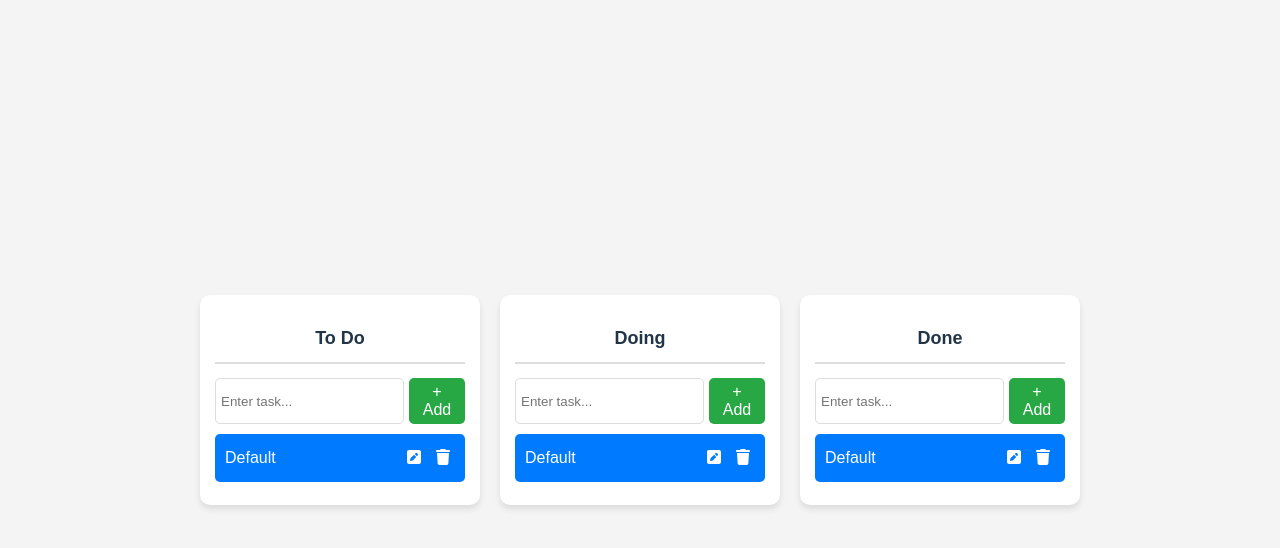
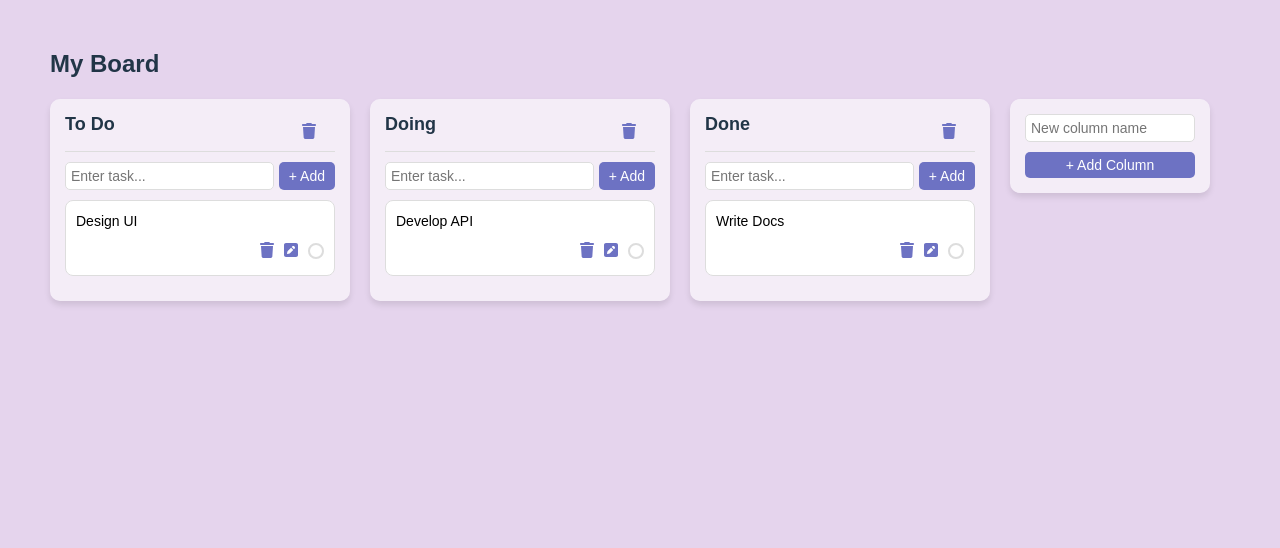
Before and after one commit to carolastolfo/FlowBoard, a React (Vite) app in the folder client/: page / in a window 1280 px wide. Shown: the top 548 px of the page. Built offline with nearby package versions, Linux system fonts and the light colour scheme.

Commit message:
Function add column, checkbox, styles

```diff
--- a/client/src/App.css
+++ b/client/src/App.css
@@ -1,39 +1,130 @@
-/* General Styling */
+* {
+  margin: 0;
+  padding: 0;
+  box-sizing: border-box;
+}
+
+body, html {
+  overflow-x: auto;
+  height: 100vh;
+  margin: 0;
+}
+
 body {
+  display: flex;
+  background-color: #E5D4ED;
   font-family: Arial, sans-serif;
-  background-color: #f4f4f4;
-  display: flex;
   justify-content: center;
   align-items: center;
   height: 100vh;
   margin: 0;
 }
 
-/* Main Board Container */
+h2 {
+  margin-bottom: 20px;
+  word-wrap: break-word;
+  overflow-wrap: break-word;
+  white-space: normal;
+  line-height: 1.2;
+}
+
+.kanban-container {
+  display: flex;
+  flex-direction: column;
+  align-items: flex-start;
+  width: 100vw;
+  height: 100vh;
+  padding: 50px;
+}
+
+.kanban-board-wrapper {
+  display: flex;
+  justify-content: flex-start;
+  width: 100%;
+}
+
 .kanban-board {
   display: flex;
   gap: 20px;
-  padding: 20px;
+  white-space: nowrap;
+  align-items: flex-start;
+  width: max-content;
+  min-width: 100vw;
+  height: 100%;
 }
 
-/* Columns */
 .column {
-  width: 250px;
-  background: white;
+  width: 300px;
+  background: rgba(255, 255, 255, 0.6);
   padding: 15px;
   border-radius: 10px;
   box-shadow: 0 4px 6px rgba(0, 0, 0, 0.1);
+  flex-shrink: 0;
+  overflow: hidden;
+}
+
+.add-column {
+  display: flex;
+  flex-direction: column;
+  background: rgba(255, 255, 255, 0.6);
+  padding: 15px;
+  border-radius: 10px;
+  box-shadow: 0 4px 6px rgba(0, 0, 0, 0.1);
+  width: 200px;
+  flex-shrink: 0;
+  min-width: 200px;
+  margin-right: 20px;
+}
+
+.add-column input {
+  flex: 1;
+  padding: 5px;
+  border: 1px solid #ddd;
+  border-radius: 5px;
+  margin-bottom: 10px;
+  font-size: 14px;
+}
+
+.add-column button {
+  background-color: #6D72C3;
+  color: white;
+  font-size: 14px;
+  border: none;
+  padding: 5px 10px;
+  cursor: pointer;
+  border-radius: 5px;
+}
+
+.add-column button:hover {
+  background-color: #5C60A5;
 }
 
 .column h2 {
-  text-align: center;
   font-size: 18px;
   font-weight: bold;
-  padding-bottom: 10px;
-  border-bottom: 2px solid #ddd;
+  margin: 0;
+  flex-grow: 1;
 }
 
-/* Add Task Section */
+.column-header {
+  display: flex;
+  justify-content: space-between;
+  width: 100%;
+  border-bottom: 1px solid #ddd;
+  margin-bottom: 10px;
+}
+
+.delete-column-btn {
+  background: none;
+  border: none;
+  color: #6D72C3;
+  cursor: pointer;
+}
+
+.delete-column-btn:hover {
+  color: #5C60A5;
+}
+
 .add-task {
   display: flex;
   gap: 5px;
@@ -45,11 +136,14 @@ body {
   padding: 5px;
   border: 1px solid #ddd;
   border-radius: 5px;
+  font-size: 14px;
+  outline: none;
 }
 
 .add-task button {
-  background-color: #28a745;
+  background-color: #6D72C3;
   color: white;
+  font-size: 14px;
   border: none;
   padding: 5px 10px;
   cursor: pointer;
@@ -57,52 +151,108 @@ body {
 }
 
 .add-task button:hover {
-  background-color: #218838;
+  background-color: #5C60A5;
 }
 
 .task {
-  background-color: #007bff;
-  color: white;
+  display: flex;
+  color: black;
+  flex-direction: column;
+  justify-content: space-between;
+  align-items: flex-start;
   padding: 10px;
-  border-radius: 5px;
-  margin-bottom: 8px;
-  cursor: grab;
-  transition: transform 0.2s ease-in-out;
-  display: flex;
-  justify-content: space-between;
-  align-items: center;
+  max-width: 100%;
+  background: white;
+  border-radius: 8px;
+  /* word-wrap: break-word;
+  overflow-wrap: break-word; */
+  white-space: normal;
+  margin-bottom: 10px;
+  border: 1px solid #ddd;
+  font-size: 14px;
 }
 
 .task:hover {
-  transform: scale(1.05);
+  border: 1px solid #5C60A5;
+  cursor: pointer;
+}
+
+.task-textarea {
+  width: 95%;
+  overflow-y: auto;
+  resize: vertical;
+  font-size: 14px;
+  border: none;
+  border-radius: 5px;
+  outline: none;
+  /* word-break: break-word;
+  white-space: pre-wrap; */
+  background: white;
+  color: black;
+  font-size: 14px;
+}
+
+.task-content {
+  display: block;
+  width: 100%;
+  /* white-space: pre-wrap;
+  overflow-wrap: break-word;
+  word-break: break-word; */
 }
 
 .task-buttons {
   display: flex;
-  gap: 5px;
+  flex-direction: row-reverse;
+  width: 100%;
+  margin-top: 5px;
+  align-items: center;
 }
 
 .edit-btn, .delete-btn {
   background: none;
   border: none;
-  color: white;
+  color: #6D72C3;
   cursor: pointer;
   font-size: 16px;
   padding: 5px;
 }
 
 .edit-btn:hover {
-  color: #D6D6D6;
+  color: #5C60A5;
 }
 
 .delete-btn:hover {
-  color: #D6D6D6;
+  color: #5C60A5;
 }
 
-.task-input {
-  width: 100%;
-  border: none;
-  padding: 5px;
-  border-radius: 3px;
-  font-size: 14px;
+.task-checkbox {
+  width: 16px;
+  height: 16px;
+  border-radius: 50%;
+  appearance: none;
+  border: 2px solid #ddd;
+  background-color: white;
+  cursor: pointer;
+  position: relative;
+  margin-left: 5px;
 }
+
+.task-checkbox:checked {
+  background-color: #07b928;
+  border: 2px solid #07b928;
+}
+
+.task-checkbox:checked::after {
+  content: '✓';
+  font-size: 16px;
+  color: white;
+  position: absolute;
+  top: 50%;
+  left: 50%;
+  transform: translate(-50%, -50%);
+}
+
+.completed {
+  text-decoration: line-through;
+  color: gray;
+}
--- a/client/src/components/Column.jsx
+++ b/client/src/components/Column.jsx
@@ -1,19 +1,52 @@
-import { useState } from 'react';
 import { Droppable } from '@hello-pangea/dnd';
 import Task from './Task';
+import { useState } from 'react';
+import { FontAwesomeIcon } from '@fortawesome/react-fontawesome';
+import { faTrash } from '@fortawesome/free-solid-svg-icons';
 
-const Column = ({ title, tasks, id, addTask, deleteTask, editTask }) => {
-  const [newTask, setNewTask] = useState('');
+// Represents a single column in the Kanban board
+const Column = ({
+  title, // Title of the column
+  tasks, // Array of tasks in this column
+  id, // Unique identifier for the column
+  addTask, // Function to add a new task
+  deleteTask, // Function to delete a task
+  editTask, // Function to edit a task
+  deleteColumn, // Function to delete this column
+}) => {
+  const [newTask, setNewTask] = useState(''); // State to store the new task input
 
-  const handleAddTask = () => {
-    addTask(id, newTask);
-    setNewTask('');
-  };
+  // Function to handle adding a new task
+  // const handleAddTask = () => {
+  //   if (!newTask.trim()) return; // Prevent adding empty tasks
+  //   addTask(id, newTask); // Call addTask function with column ID and task text
+  //   setNewTask(''); // Clear the input field
+  // };
 
   return (
     <div className='column'>
-      <h2>{title}</h2>
+      <div className='column-header'>
+        <h2>
+          {title.split('\n').map((line, index) => (
+            <span key={index}>
+              {line}
+              <br />
+            </span>
+          ))}
+        </h2>
 
+        {deleteColumn && (
+          <button
+            className='delete-column-btn'
+            onClick={() => deleteColumn(id)}
+            title='Delete Column'
+          >
+            <FontAwesomeIcon icon={faTrash} />
+          </button>
+        )}
+      </div>
+
+      {/* Input for adding tasks */}
       <div className='add-task'>
         <input
           type='text'
@@ -21,9 +54,19 @@ const Column = ({ title, tasks, id, addTask, deleteTask, editTask }) => {
           onChange={(e) => setNewTask(e.target.value)}
           placeholder='Enter task...'
         />
-        <button onClick={handleAddTask}>+ Add</button>
+        {/* <button onClick={handleAddTask}>+ Add</button> */}
+        <button
+          onClick={() => {
+            if (!newTask.trim()) return;
+            addTask(id, newTask);
+            setNewTask('');
+          }}
+        >
+          + Add
+        </button>
       </div>
 
+      {/* Droppable area for drag-and-drop functionality */}
       <Droppable droppableId={id}>
         {(provided) => (
           <div
--- a/client/src/components/KanbanBoard.jsx
+++ b/client/src/components/KanbanBoard.jsx
@@ -1,102 +1,164 @@
-import { useState } from 'react';
+import { useState, useRef, useEffect } from 'react';
 import { DragDropContext } from '@hello-pangea/dnd';
 import Column from './Column';
 
+// Represents the entire board with multiple columns
 const KanbanBoard = () => {
+  // State to store tasks
   const [tasks, setTasks] = useState({
-    todo: [{ id: '1', content: 'Default' }],
-    doing: [{ id: '2', content: 'Default' }],
-    done: [{ id: '3', content: 'Default' }],
+    todo: { title: 'To Do', items: [{ id: '1', content: 'Design UI' }] },
+    doing: { title: 'Doing', items: [{ id: '2', content: 'Develop API' }] },
+    done: { title: 'Done', items: [{ id: '3', content: 'Write Docs' }] },
   });
 
+  const [newColumnName, setNewColumnName] = useState(''); // State for new column
+  const boardRef = useRef(null);
+
+  useEffect(() => {
+    if (boardRef.current) {
+      boardRef.current.scrollLeft = boardRef.current.scrollWidth;
+    }
+  }, [tasks]);
+
+  // Function to add a task to a specific column
   const addTask = (columnId, content) => {
-    if (!content.trim()) return;
-    const newTask = { id: Date.now().toString(), content };
+    if (!content.trim()) return; // Prevent adding empty tasks
+    const newTask = { id: Date.now().toString(), content, completed: false }; // Create a new task object
     setTasks((prev) => ({
       ...prev,
-      [columnId]: [...prev[columnId], newTask],
+      [columnId]: {
+        ...prev[columnId],
+        items: [...prev[columnId].items, newTask], // Add the new task to the column
+      },
     }));
   };
 
+  // Function to delete a task from a specific column
   const deleteTask = (columnId, taskId) => {
     setTasks((prev) => ({
       ...prev,
-      [columnId]: prev[columnId].filter((task) => task.id !== taskId),
+      [columnId]: {
+        ...prev[columnId],
+        items: prev[columnId].items.filter((task) => task.id !== taskId), // Remove the task from the column
+      },
     }));
   };
 
-  const editTask = (columnId, taskId, newContent) => {
+  // Function to edit a task in a specific column
+  const editTask = (columnId, taskId, updatedTask) => {
     setTasks((prev) => ({
       ...prev,
-      [columnId]: prev[columnId].map((task) =>
-        task.id === taskId ? { ...task, content: newContent } : task
+      [columnId]: {
+        ...prev[columnId],
+        items: prev[columnId].items.map((task) =>
+          task.id === taskId
+            ? {
+                ...task,
+                content: updatedTask.content,
+                completed: updatedTask.completed,
+              }
+            : task
         ),
+      },
     }));
   };
 
-  const onDragEnd = (result) => {
-    const { source, destination } = result;
+  // Function to delete a column
+  const deleteColumn = (columnId) => {
+    setTasks((prev) => {
+      const updatedTasks = { ...prev };
+      delete updatedTasks[columnId]; // Remove the column from state
+      return updatedTasks;
+    });
+  };
 
-    if (!destination) return;
+  // Function to add a new column
+  const addColumn = () => {
+    if (!newColumnName.trim()) return; // Prevent adding empty columns
+    const newColumnId = `col-${Date.now()}`;
+    setTasks((prev) => ({
+      ...prev,
+      [newColumnId]: { title: newColumnName, items: [] }, // Create a new column with an empty task list
+    }));
+    setNewColumnName('');
+
+    // Auto-scroll to new column
+    setTimeout(() => {
+      if (boardRef.current) {
+        boardRef.current.scrollLeft = boardRef.current.scrollWidth;
+      }
+    }, 100);
+  };
+
+  // Function to handle drag-and-drop task movement
+  const onDragEnd = ({ source, destination }) => {
+    // If there's no valid destination or task is dropped at the same position, do nothing
     if (
-      source.droppableId === destination.droppableId &&
-      source.index === destination.index
+      !destination ||
+      (source.droppableId === destination.droppableId &&
+        source.index === destination.index)
     )
       return;
 
-    const sourceColumn = source.droppableId;
-    const destinationColumn = destination.droppableId;
+    setTasks((prev) => {
+      const sourceTasks = [...prev[source.droppableId].items]; // Get tasks from the source column
+      const destinationTasks =
+        source.droppableId === destination.droppableId
+          ? sourceTasks
+          : [...prev[destination.droppableId].items]; // Get tasks from the destination column
 
-    const sourceTasks = Array.from(tasks[sourceColumn]);
-    const destinationTasks = Array.from(tasks[destinationColumn]);
+      const [movedTask] = sourceTasks.splice(source.index, 1); // Remove the task from the source column
+      destinationTasks.splice(destination.index, 0, movedTask); // Insert task into the destination column
 
-    const [movedTask] = sourceTasks.splice(source.index, 1);
-
-    if (sourceColumn === destinationColumn) {
-      sourceTasks.splice(destination.index, 0, movedTask);
-      setTasks((prev) => ({
+      return {
         ...prev,
-        [sourceColumn]: sourceTasks,
-      }));
-    } else {
-      destinationTasks.splice(destination.index, 0, movedTask);
-      setTasks((prev) => ({
-        ...prev,
-        [sourceColumn]: sourceTasks,
-        [destinationColumn]: destinationTasks,
-      }));
-    }
+        [source.droppableId]: {
+          ...prev[source.droppableId],
+          items: sourceTasks, // Update source column tasks
+        },
+        ...(source.droppableId !== destination.droppableId && {
+          [destination.droppableId]: {
+            ...prev[destination.droppableId],
+            items: destinationTasks, // Update destination column tasks
+          },
+        }),
+      };
+    });
   };
 
   return (
+    <div className='kanban-container'>
+      <h2>My Board</h2>
+      <div className='kanban-board-wrapper'>
         <DragDropContext onDragEnd={onDragEnd}>
-      <div className='kanban-board'>
+          <div className='kanban-board' ref={boardRef}>
+            {Object.keys(tasks).map((columnId) => (
               <Column
-          title='To Do'
-          tasks={tasks.todo}
-          id='todo'
+                key={columnId}
+                id={columnId}
+                title={tasks[columnId].title}
+                tasks={tasks[columnId].items}
                 addTask={addTask}
                 deleteTask={deleteTask}
+                deleteColumn={deleteColumn}
                 editTask={editTask}
               />
-        <Column
-          title='Doing'
-          tasks={tasks.doing}
-          id='doing'
-          addTask={addTask}
-          deleteTask={deleteTask}
-          editTask={editTask}
+            ))}
+
+            {/* Add New Column Button */}
+            <div className='add-column'>
+              <input
+                type='text'
+                value={newColumnName}
+                onChange={(e) => setNewColumnName(e.target.value)}
+                placeholder='New column name'
               />
-        <Column
-          title='Done'
-          tasks={tasks.done}
-          id='done'
-          addTask={addTask}
-          deleteTask={deleteTask}
-          editTask={editTask}
-        />
+              <button onClick={addColumn}>+ Add Column</button>
+            </div>
           </div>
         </DragDropContext>
+      </div>
+    </div>
   );
 };
 
--- a/client/src/components/Task.jsx
+++ b/client/src/components/Task.jsx
@@ -1,17 +1,37 @@
-import { useState } from 'react';
+import { useState, useEffect } from 'react';
 import { Draggable } from '@hello-pangea/dnd';
 import { FontAwesomeIcon } from '@fortawesome/react-fontawesome';
 import { faTrash, faPencilSquare } from '@fortawesome/free-solid-svg-icons';
 
 const Task = ({ task, index, columnId, deleteTask, editTask }) => {
-  const [isEditing, setIsEditing] = useState(false);
-  const [newContent, setNewContent] = useState(task.content);
+  const [isEditing, setIsEditing] = useState(false); // State to track if task is being edited
+  const [newContent, setNewContent] = useState(task.content); // State to store updated task content
 
-  const handleEdit = () => {
-    if (isEditing) {
-      editTask(columnId, task.id, newContent);
+  // Update content when task content changes
+  useEffect(() => {
+    setNewContent(task.content);
+  }, [task.content]);
+
+  // Function to handle editing the task
+  const handleEdit = (e) => {
+    if (e) e.preventDefault();
+
+    if (newContent.trim()) {
+      editTask(columnId, task.id, {
+        content: newContent,
+        completed: task.completed,
+      }); // Fixed syntax
     }
-    setIsEditing(!isEditing);
+
+    setIsEditing(false); // Exit edit mode AFTER updating the task
+  };
+
+  // Handle toggling the checkbox state
+  const handleCheckboxChange = () => {
+    editTask(columnId, task.id, {
+      content: task.content,
+      completed: !task.completed,
+    });
   };
 
   return (
@@ -24,19 +44,40 @@ const Task = ({ task, index, columnId, deleteTask, editTask }) => {
           className='task'
         >
           {isEditing ? (
-            <input
-              className='task-input'
-              type='text'
+            <textarea
+              className='task-textarea'
               value={newContent}
               onChange={(e) => setNewContent(e.target.value)}
-              onBlur={handleEdit}
+              onKeyDown={(e) => {
+                if (e.key === 'Enter' && !e.shiftKey) {
+                  e.preventDefault();
+                  handleEdit(e);
+                }
+              }}
               autoFocus
             />
           ) : (
-            <span>{task.content}</span>
+            <span
+              className={`task-content ${task.completed ? 'completed' : ''}`}
+            >
+              {task.content}
+            </span>
           )}
+
           <div className='task-buttons'>
-            <button className='edit-btn' onClick={handleEdit} title='Edit Task'>
+            <input
+              type='checkbox'
+              className='task-checkbox'
+              checked={task.completed || false}
+              onChange={handleCheckboxChange}
+              title='Mark complete'
+            />
+
+            <button
+              className='edit-btn'
+              onClick={() => setIsEditing(true)}
+              title='Edit Task'
+            >
               <FontAwesomeIcon icon={faPencilSquare} />
             </button>
             <button
```
Lines whose indentation alone changed are shown as unchanged.
